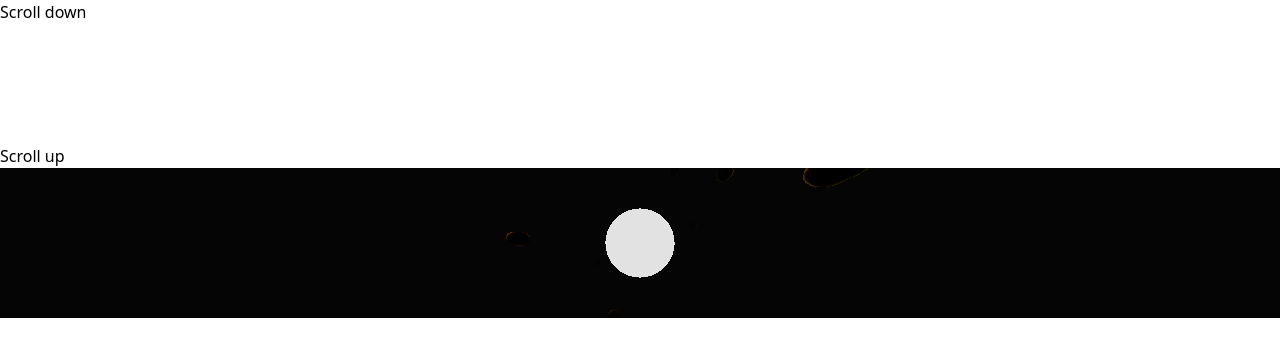
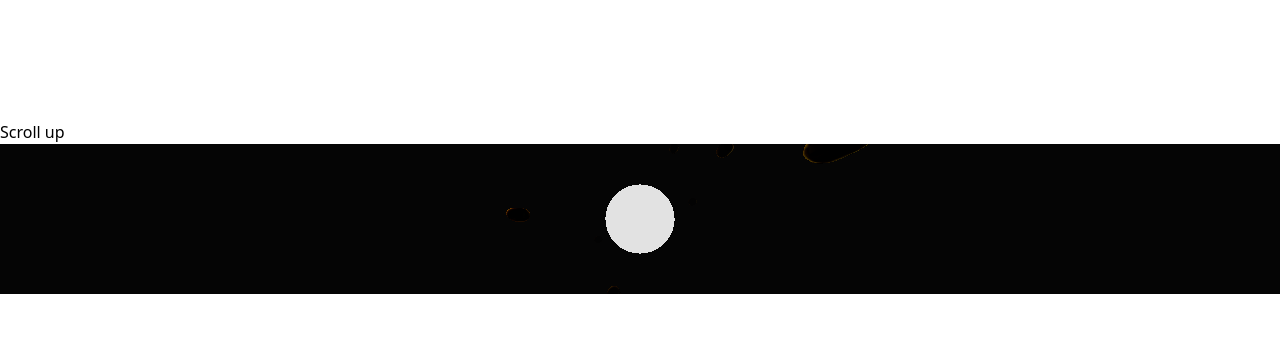
Before and after one commit to Bahdmanbabzo/Portfolio, a React (Vite) app: page / in a window 1280 px wide. Shown: the top 356 px of the page. Built offline with nearby package versions, Linux system fonts and the light colour scheme.

Commit message:
Update Page.jsx

```diff
--- a/src/components/pages/Page.jsx
+++ b/src/components/pages/Page.jsx
@@ -13,9 +13,7 @@
     return (
         <div className="text-red-500 relative z-40 pt-14 px-6">
           <div className="flex h-48 items-center justify-center">
-        <span className="font-semibold uppercase text-neutral-500">
-          Scroll down
-        </span>
+
           </div>
           <HorizontalScroll />
           <div className="flex h-48 items-center justify-center">
```
Lines whose indentation alone changed are shown as unchanged.
